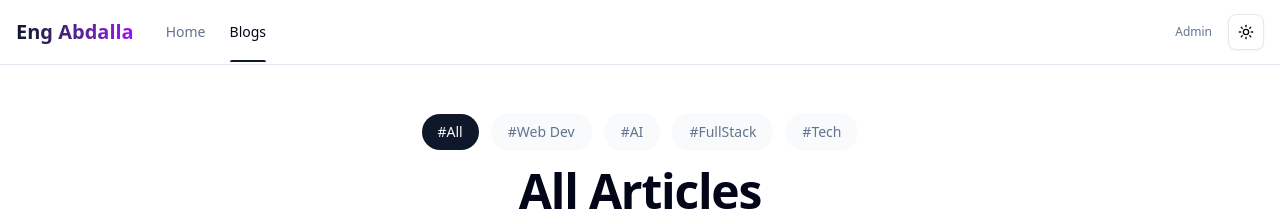
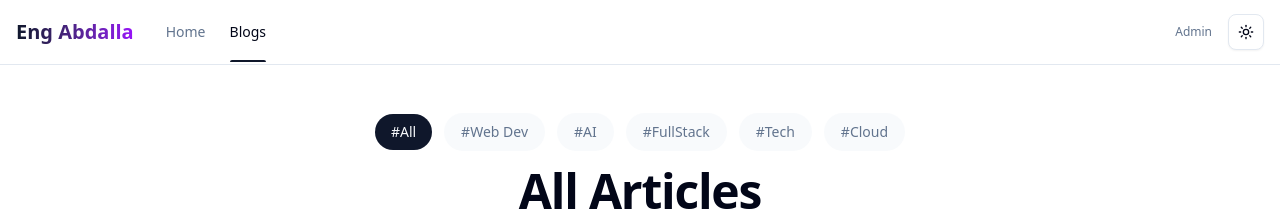
Before and after one commit to engabdullah-2024/eng-abdalla-blogs, a Next.js app: page /blog in a window 1280 px wide. Shown: the top 211 px of the page. Built offline with nearby package versions, Linux system fonts and the light colour scheme; no server answers; the database is empty.

Commit message:
feat: add Cloud category to blog filters

```diff
--- a/app/(public)/blog/page.tsx
+++ b/app/(public)/blog/page.tsx
@@ -25,6 +25,7 @@ export default async function BlogListPage({
         { label: "AI", color: "green" },
         { label: "FullStack", color: "orange" },
         { label: "Tech", color: "pink" },
+        { label: "Cloud", color: "cyan" },
     ];
 
     return (
```
